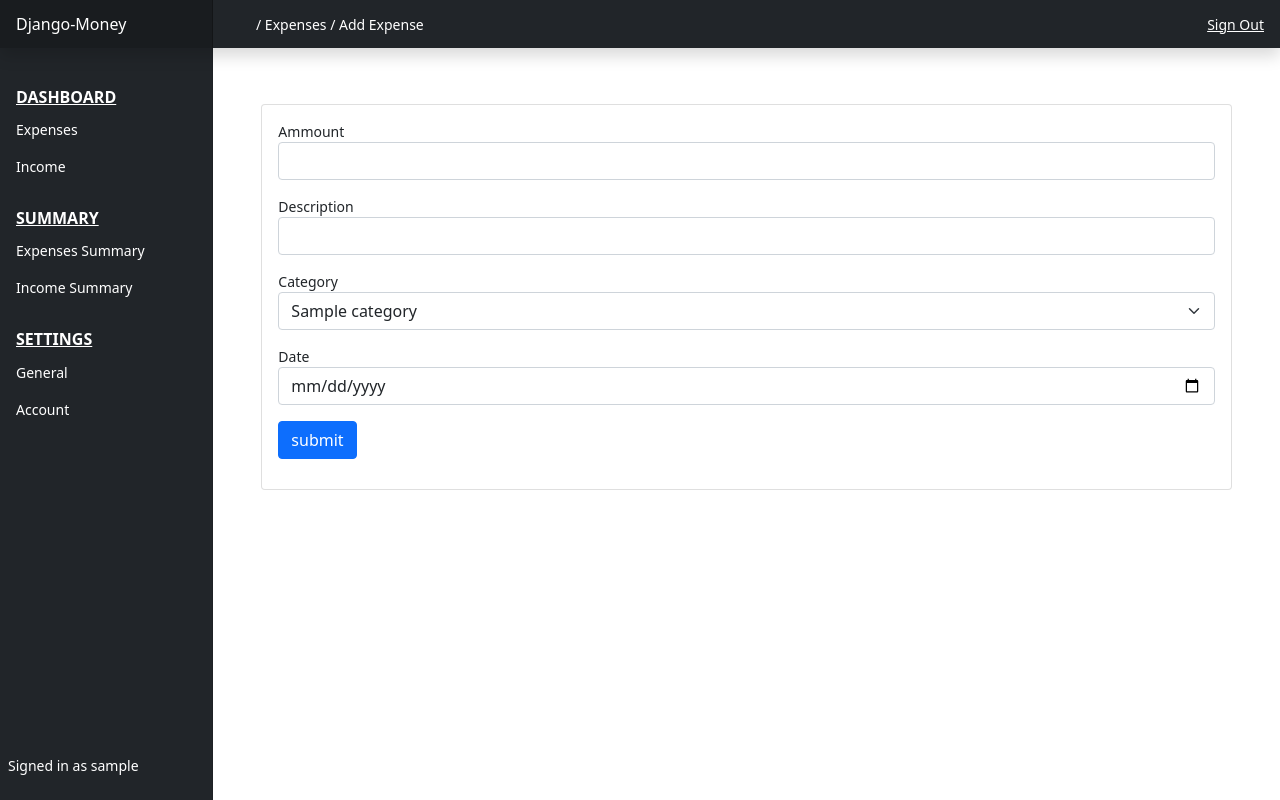
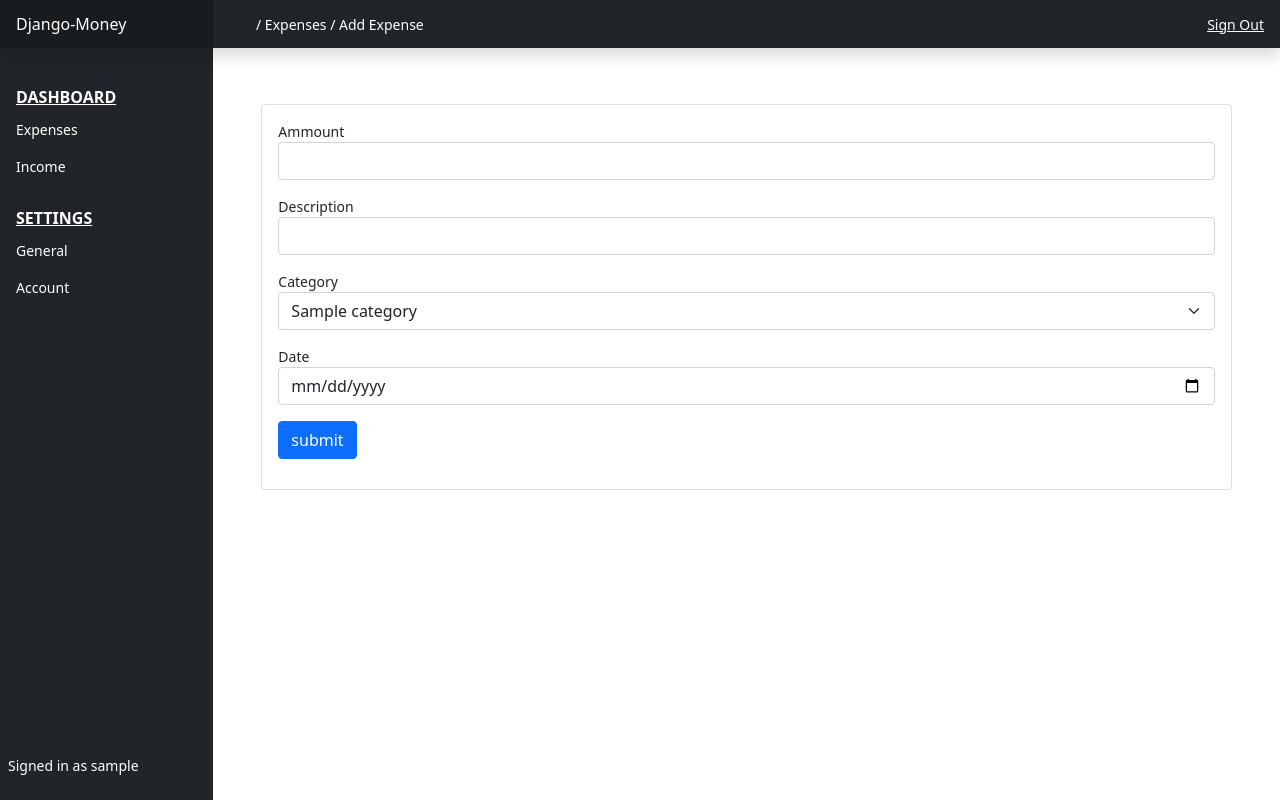
Before and after one commit to yattew/money-django, a Django app: page /add_expense/ in a window 1280 px wide. Run offline with Django 3.2, Linux system fonts and the light colour scheme; a user stored in the database is signed in; tables that the repository leaves empty hold one stand-in row (values such as "Sample post").

Commit message:
minor tweek

```diff
--- a/templates/base/base.html
+++ b/templates/base/base.html
@@ -55,22 +55,6 @@
                             </a>
                         </li>
                     </ul>
-
-                    <h6 class="sidebar-heading d-flex  px-3 mt-4 mb-1 text-muted">
-                        <span class="text-white fw-bold fs-6 text-decoration-underline">Summary</span>
-                    </h6>
-                    <ul class="nav flex-column mb-2">
-                        <li class="nav-item">
-                            <a class="nav-link text-white" href="#">
-                                Expenses Summary
-                            </a>
-                        </li>
-                        <li class="nav-item">
-                            <a class="nav-link text-white" href="#">
-                                Income Summary
-                            </a>
-                        </li>
-                    </ul>
                     <h6 class="sidebar-heading d-flex  px-3 mt-4 mb-1 text-muted">
                         <span class="text-white fw-bold fs-6 text-decoration-underline">Settings</span>
                     </h6>
```
